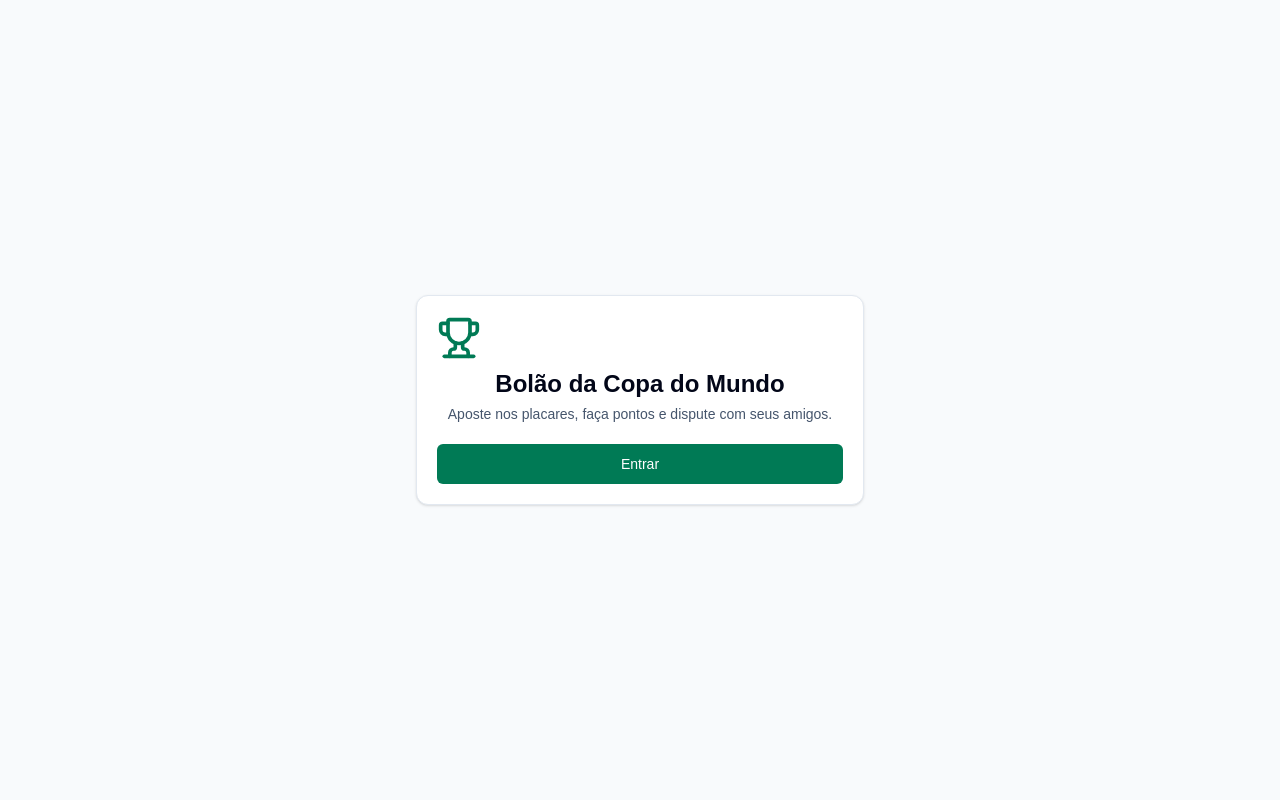
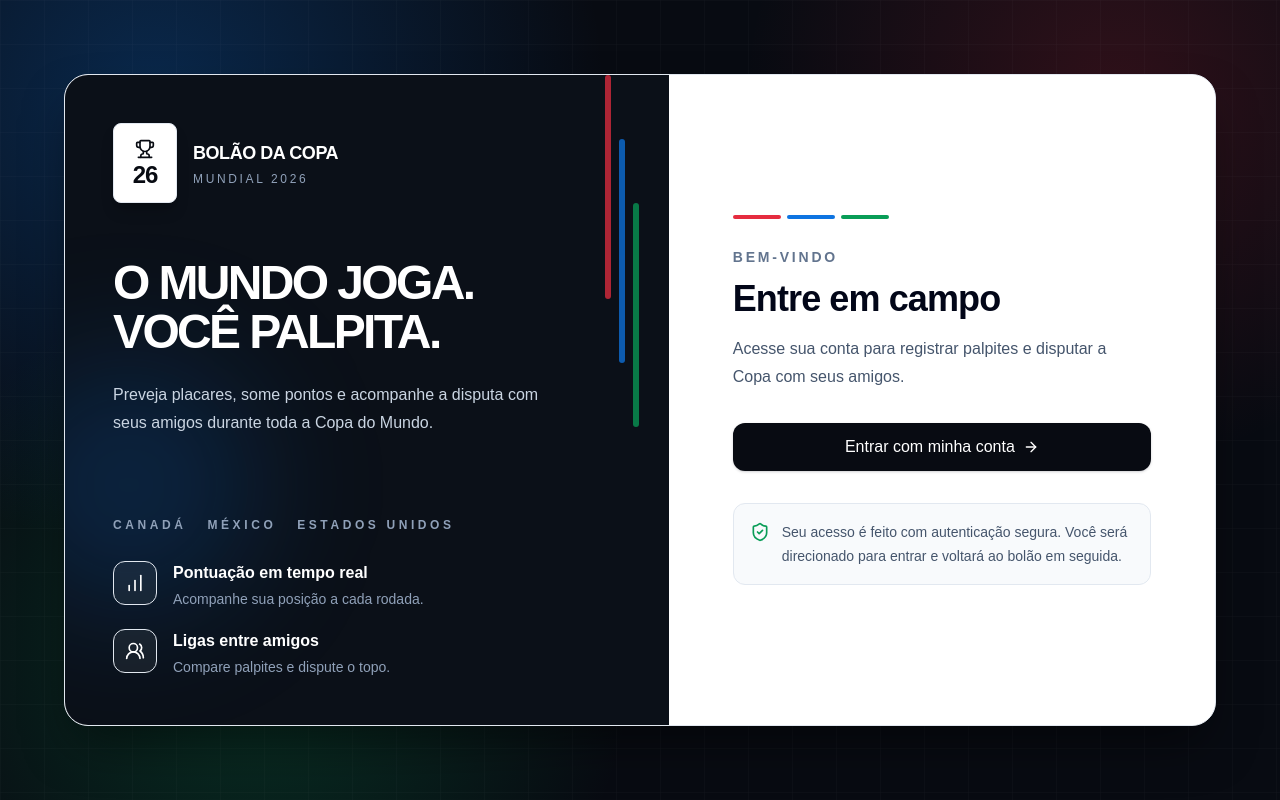
Before and after one commit to clairtonluz/world-cup-prediction, a Next.js app: page /login in a window 1280 px wide. Built offline with nearby package versions, Linux system fonts and the light colour scheme; no server answers.

Commit message:
feat: redesign login page

```diff
--- a/app/login/page.tsx
+++ b/app/login/page.tsx
@@ -1,8 +1,31 @@
-import { Trophy } from "lucide-react";
+import type { Metadata } from "next";
+import {
+  ArrowRight,
+  ChartNoAxesColumnIncreasing,
+  ShieldCheck,
+  Trophy,
+  UsersRound,
+} from "lucide-react";
 import { signIn } from "@/auth";
 import { Button } from "@/components/ui/button";
-import { Card, CardContent, CardHeader, CardTitle } from "@/components/ui/card";
 import { MessageAlert } from "@/components/shared/message-alert";
+
+export const metadata: Metadata = {
+  title: "Entrar | Bolão da Copa do Mundo",
+};
+
+const features = [
+  {
+    icon: ChartNoAxesColumnIncreasing,
+    title: "Pontuação em tempo real",
+    description: "Acompanhe sua posição a cada rodada.",
+  },
+  {
+    icon: UsersRound,
+    title: "Ligas entre amigos",
+    description: "Compare palpites e dispute o topo.",
+  },
+];
 
 export default async function LoginPage({
   searchParams,
@@ -10,17 +33,103 @@ export default async function LoginPage({
   searchParams: Promise<{ error?: string }>;
 }) {
   const { error } = await searchParams;
+
   return (
-    <main className="flex min-h-screen items-center justify-center bg-slate-50 px-4">
-      <Card className="w-full max-w-md">
-        <CardHeader className="items-center text-center">
-          <Trophy className="mb-2 size-11 text-emerald-700" />
-          <CardTitle className="text-2xl">Bolão da Copa do Mundo</CardTitle>
-          <p className="text-sm text-slate-600">
-            Aposte nos placares, faça pontos e dispute com seus amigos.
+    <main className="relative flex min-h-screen items-center overflow-hidden bg-[#080b12] px-4 py-6 sm:px-6 lg:px-8">
+      <div
+        aria-hidden="true"
+        className="absolute inset-0 bg-[radial-gradient(circle_at_12%_12%,rgba(14,116,225,0.28),transparent_34%),radial-gradient(circle_at_20%_82%,rgba(9,157,87,0.26),transparent_31%),radial-gradient(circle_at_87%_12%,rgba(229,44,63,0.18),transparent_28%)]"
+      />
+      <div
+        aria-hidden="true"
+        className="absolute inset-0 opacity-[0.06] [background-image:linear-gradient(rgba(255,255,255,0.35)_1px,transparent_1px),linear-gradient(90deg,rgba(255,255,255,0.35)_1px,transparent_1px)] [background-size:44px_44px]"
+      />
+      <div className="relative mx-auto grid w-full max-w-6xl overflow-hidden rounded-3xl border border-white/10 bg-white shadow-2xl shadow-black/50 lg:grid-cols-[1.05fr_0.95fr]">
+        <section className="relative hidden flex-col justify-between overflow-hidden bg-[#0b1018] p-12 text-white lg:flex">
+          <div
+            aria-hidden="true"
+            className="absolute inset-y-0 right-0 flex w-16 gap-2 opacity-75"
+          >
+            <span className="h-56 w-1.5 rounded-full bg-[#e52c3f]" />
+            <span className="mt-16 h-56 w-1.5 rounded-full bg-[#0e74e1]" />
+            <span className="mt-32 h-56 w-1.5 rounded-full bg-[#099d57]" />
+          </div>
+          <div
+            aria-hidden="true"
+            className="absolute -left-16 bottom-28 size-64 rounded-full bg-[#0e74e1]/20 blur-3xl"
+          />
+          <div className="relative">
+            <div className="flex items-center gap-4">
+              <div className="flex h-20 w-16 flex-col items-center justify-center rounded-lg border border-white/15 bg-white text-[#080b12] shadow-lg shadow-black/20">
+                <Trophy className="size-5" aria-hidden="true" />
+                <span className="mt-1 text-2xl font-black leading-none tracking-tighter">26</span>
+              </div>
+              <div>
+                <p className="text-lg font-bold uppercase tracking-tight">Bolão da Copa</p>
+                <p className="mt-1 text-xs font-medium uppercase tracking-[0.22em] text-slate-400">
+                  Mundial 2026
                 </p>
-        </CardHeader>
-        <CardContent className="space-y-5">
+              </div>
+            </div>
+            <p className="mt-14 max-w-md text-5xl font-black uppercase leading-[1.02] tracking-[-0.055em]">
+              O mundo joga.
+              <br />
+              Você palpita.
+            </p>
+            <p className="mt-6 max-w-md text-base leading-7 text-slate-300">
+              Preveja placares, some pontos e acompanhe a disputa com seus amigos
+              durante toda a Copa do Mundo.
+            </p>
+          </div>
+
+          <div className="relative mt-14">
+            <p className="mb-7 text-xs font-bold uppercase tracking-[0.3em] text-slate-400">
+              Canadá&nbsp;&nbsp; México&nbsp;&nbsp; Estados Unidos
+            </p>
+            <div className="space-y-5">
+              {features.map(({ icon: Icon, title, description }) => (
+                <div key={title} className="flex items-start gap-4">
+                  <span className="flex size-11 shrink-0 items-center justify-center rounded-xl border border-white/10 bg-white/[0.06]">
+                    <Icon className="size-5 text-white" aria-hidden="true" />
+                  </span>
+                  <div>
+                    <p className="font-semibold">{title}</p>
+                    <p className="mt-1 text-sm text-slate-400">{description}</p>
+                  </div>
+                </div>
+              ))}
+            </div>
+          </div>
+        </section>
+
+        <section
+          aria-labelledby="login-title"
+          className="flex flex-col justify-center bg-white px-6 py-8 sm:px-12 sm:py-12 lg:min-h-[650px] lg:px-16"
+        >
+          <div className="mb-10 flex items-center gap-3 text-sm font-semibold text-slate-950 lg:hidden">
+            <span className="flex size-11 flex-col items-center justify-center rounded-md bg-[#080b12] text-white">
+              <Trophy className="size-3.5" aria-hidden="true" />
+              <span className="text-sm font-black leading-none">26</span>
+            </span>
+            <span className="uppercase tracking-wide">Bolão da Copa 2026</span>
+          </div>
+          <div aria-hidden="true" className="mb-7 flex gap-1.5">
+            <span className="h-1 w-12 rounded-full bg-[#e52c3f]" />
+            <span className="h-1 w-12 rounded-full bg-[#0e74e1]" />
+            <span className="h-1 w-12 rounded-full bg-[#099d57]" />
+          </div>
+          <p className="text-sm font-bold uppercase tracking-[0.2em] text-slate-500">Bem-vindo</p>
+          <h1
+            id="login-title"
+            className="mt-3 text-3xl font-bold tracking-tight text-slate-950 sm:text-4xl"
+          >
+            Entre em campo
+          </h1>
+          <p id="login-description" className="mt-4 max-w-sm text-base leading-7 text-slate-600">
+            Acesse sua conta para registrar palpites e disputar a Copa com seus amigos.
+          </p>
+
+          <div className="mt-8 space-y-5">
             <MessageAlert error={error} />
             <form
               action={async () => {
@@ -28,12 +137,32 @@ export default async function LoginPage({
                 await signIn("keycloak", { redirectTo: "/matches" });
               }}
             >
-            <Button className="w-full" type="submit">
-              Entrar
+              <Button
+                aria-describedby="login-description login-security-note"
+                className="group h-12 w-full rounded-xl bg-[#080b12] text-base shadow-sm shadow-slate-950/15 hover:bg-slate-800"
+                type="submit"
+              >
+                Entrar com minha conta
+                <ArrowRight
+                  className="ml-2 size-4 transition-transform group-hover:translate-x-0.5"
+                  aria-hidden="true"
+                />
               </Button>
             </form>
-        </CardContent>
-      </Card>
+          </div>
+
+          <div
+            id="login-security-note"
+            className="mt-8 flex gap-3 rounded-xl border border-slate-200 bg-slate-50 px-4 py-4"
+          >
+            <ShieldCheck className="mt-0.5 size-5 shrink-0 text-[#099d57]" aria-hidden="true" />
+            <p className="text-sm leading-6 text-slate-600">
+              Seu acesso é feito com autenticação segura. Você será direcionado para
+              entrar e voltará ao bolão em seguida.
+            </p>
+          </div>
+        </section>
+      </div>
     </main>
   );
 }
--- a/components/ui/button.tsx
+++ b/components/ui/button.tsx
@@ -3,7 +3,7 @@ import { cva, type VariantProps } from "class-variance-authority";
 import { cn } from "@/lib/utils";
 
 const buttonVariants = cva(
-  "inline-flex h-10 items-center justify-center rounded-md px-4 text-sm font-medium transition-colors disabled:pointer-events-none disabled:opacity-50",
+  "inline-flex h-10 items-center justify-center rounded-md px-4 text-sm font-medium transition-colors focus-visible:outline-none focus-visible:ring-2 focus-visible:ring-emerald-600 focus-visible:ring-offset-2 disabled:pointer-events-none disabled:opacity-50",
   {
     variants: {
       variant: {
```
Lines whose indentation alone changed are shown as unchanged.
